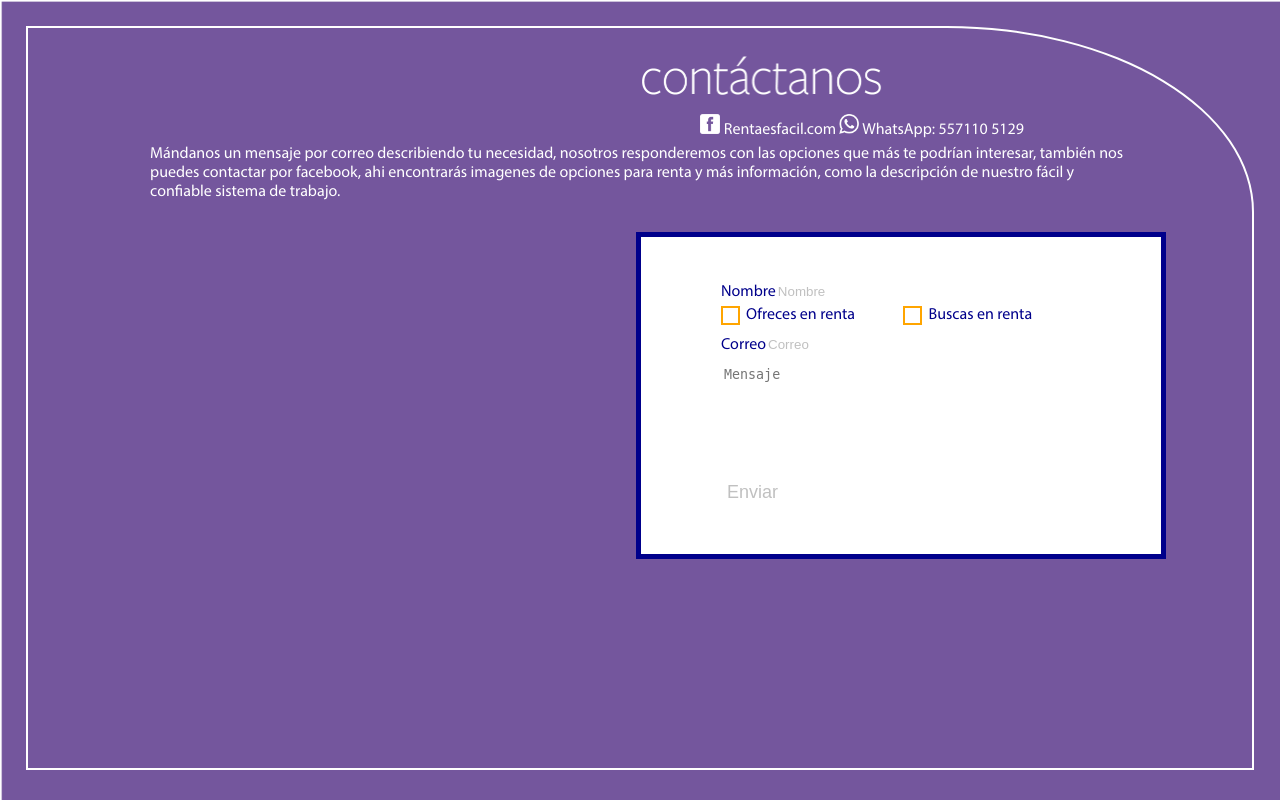
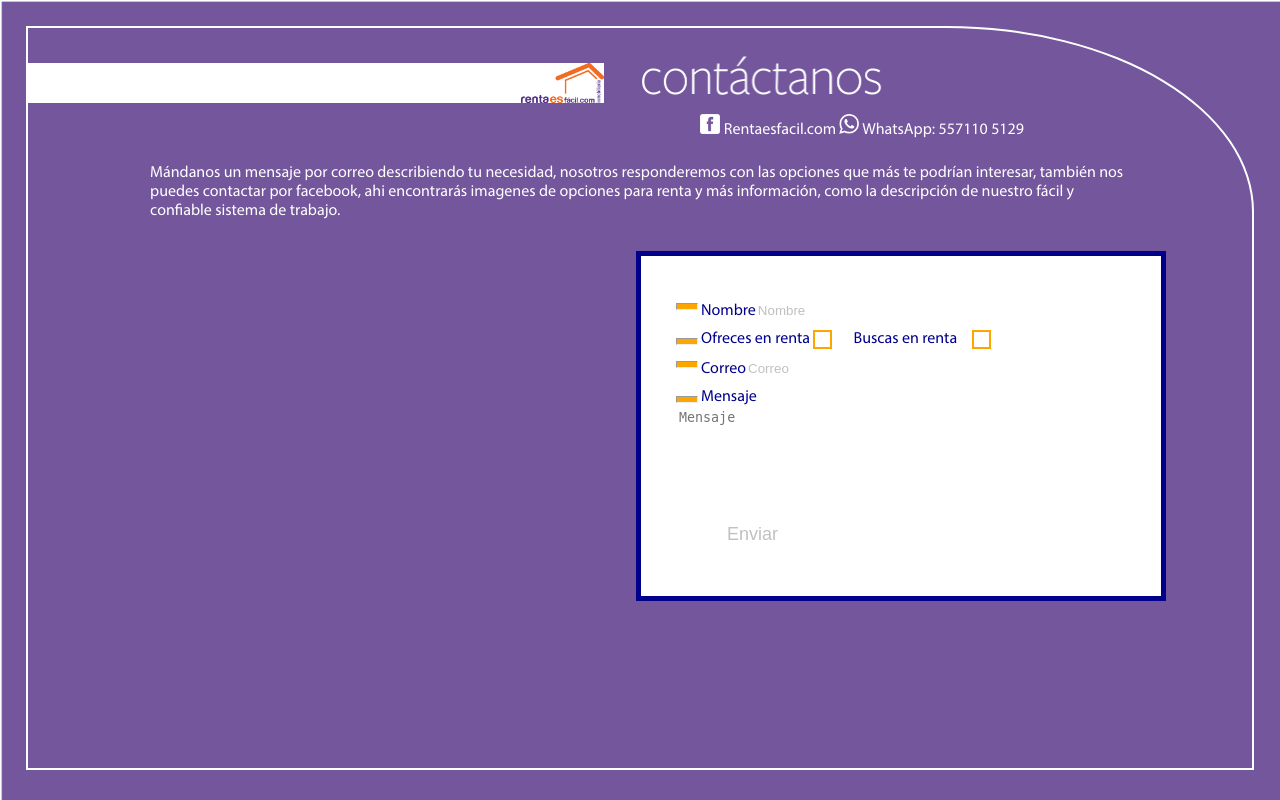
Before and after one commit to Bcalatayud/Rentaesfacil, a PHP site: page /Contactanos.html in a window 1280 px wide. Run offline with PHP 8.4, Linux system fonts and the light colour scheme.

Commit message:
formularios
Se cambiaron los formularios

```diff
--- a/Contactanos.html
+++ b/Contactanos.html
@@ -9,6 +9,9 @@
 <body>
 	<div id="back3">
 		<div id="div1">
+			<div id="banner">
+				<img src="img/logorentafacolor.png">
+			</div>
 			<div>
 				<img src="img/contactanos.png" height="60px" style="margin-left:50%;">
 			</div>
@@ -16,35 +19,37 @@
 				<a href="https://www.facebook.com/Rentaesfacilcom-239965786490562/"><img src="img/facebook_logo.png"> Rentaesfacil.com</a>  <a><img src="img/whatsapp.png"> WhatsApp: 557110 5129</a>
 			</div>
 			<br>
+			<br>
 			<p id="contacto">Mándanos un mensaje por correo describiendo tu necesidad, nosotros responderemos con las opciones que más te podrían interesar, también nos puedes contactar por facebook, ahi encontrarás imagenes de opciones para renta y más información, como la descripción de nuestro fácil y confiable sistema de trabajo.</p>
 
 			<div id="form-div">
 				<form action="" method="">
 				<p>
-					<label for="nombre">Nombre<input id="nombre" placeholder="Nombre" type="text" name="Nombre" value="" class="indata" />
+					<hr><label for="nombre" style="padding-left:25px;">Nombre<input id="nombre" placeholder="Nombre" type="text" name="Nombre" value="" class="indata">
 					</label>
 				</p>
-				<label class="check" style="padding-left:45px;">
+				<hr> <label id="etiqueta" style="padding-left:25px;">Ofreces en renta</label>
+				<label class="check" style="padding-left:0px;">
 					<input name="Busca" type="checkbox" />
 					<div class="box"></div>
 				</label>
-				<label id="etiqueta">Ofreces en renta</label>
 
-				<label class="check" style="padding-left:45px;">
+				<label id="etiqueta" style="padding-left:40px;">
+				Buscas en renta
+				</label>
+				<label class="check" style="padding-left:15px;">
 					<input type="checkbox"/>
-
 					<div class="box"></div>
 				</label>
-				<label id="etiqueta">
-				Buscas en renta
-				</label>
+
 
 				<p>
-					<label for="correo">Correo<input id="correo" placeholder="Correo" type="text" name="correo" value="" class="indata" />
+					<hr><label for="correo" style="padding-left:25px;">Correo<input id="correo" placeholder="Correo" type="text" name="correo" value="" class="indata" />
 					</label>
 				</p>
 				<p>
-				<textarea name="text" placeholder="Mensaje" class="inda" ></textarea>
+					<hr><label for="mensaje" style="padding-left:25px;">Mensaje<textarea name="text" placeholder="Mensaje" class="inda" ></textarea>
+					</label>
 				</p>
 				<p>
 				<input type="submit" name="submit" value="Enviar" class="btn"/>
--- a/css/style.css
+++ b/css/style.css
@@ -167,6 +167,19 @@ ul{
 	color: white;
 }
 
+#banner{
+  margin-top: 15px;
+  height: 40px;
+  width: 45%;
+  background-color: white;
+  position: absolute;
+}
+
+#banner img{
+	height: 40px;
+	float: right;
+}
+
 .social{
 	position: absolute;
 	right:20%;
@@ -238,7 +251,7 @@ input[placeholder] {
   position: absolute;
   top: 10;
   bottom: 10;
-  left: 10;
+  left: 5;
   right: 10;
   margin: auto;
 
@@ -276,8 +289,15 @@ input[placeholder] {
   margin: auto;
 }
 
+hr {
+  position: absolute;
+  height: 5px;
+  width: 20px;
+  background-color: orange;
+}
+
 #etiqueta{
-	padding-left: 70px;
+	padding-left: 0px;
 }
 
 @media screen and (max-width: 1024px){
@@ -387,6 +407,12 @@ input[placeholder] {
 	img{
 		height: 30px;
 	}
+	.social{
+	position: absolute;
+	top: 90px;
+	right:20%;
+	color: white;
+}
 	.social a img{
 		height: 15px;
 	}
```
Also changed, not shown: img/logorentafacolor.png (added).
